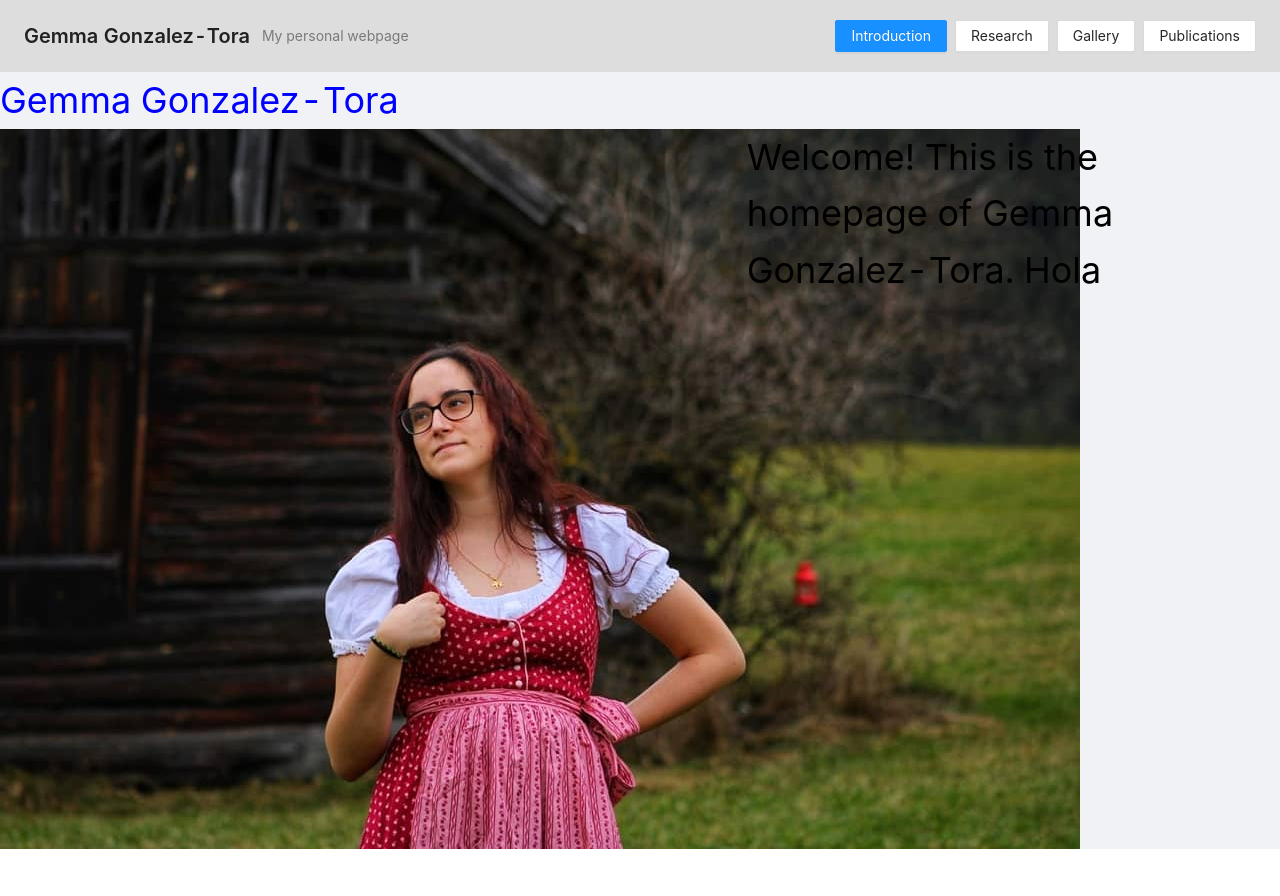
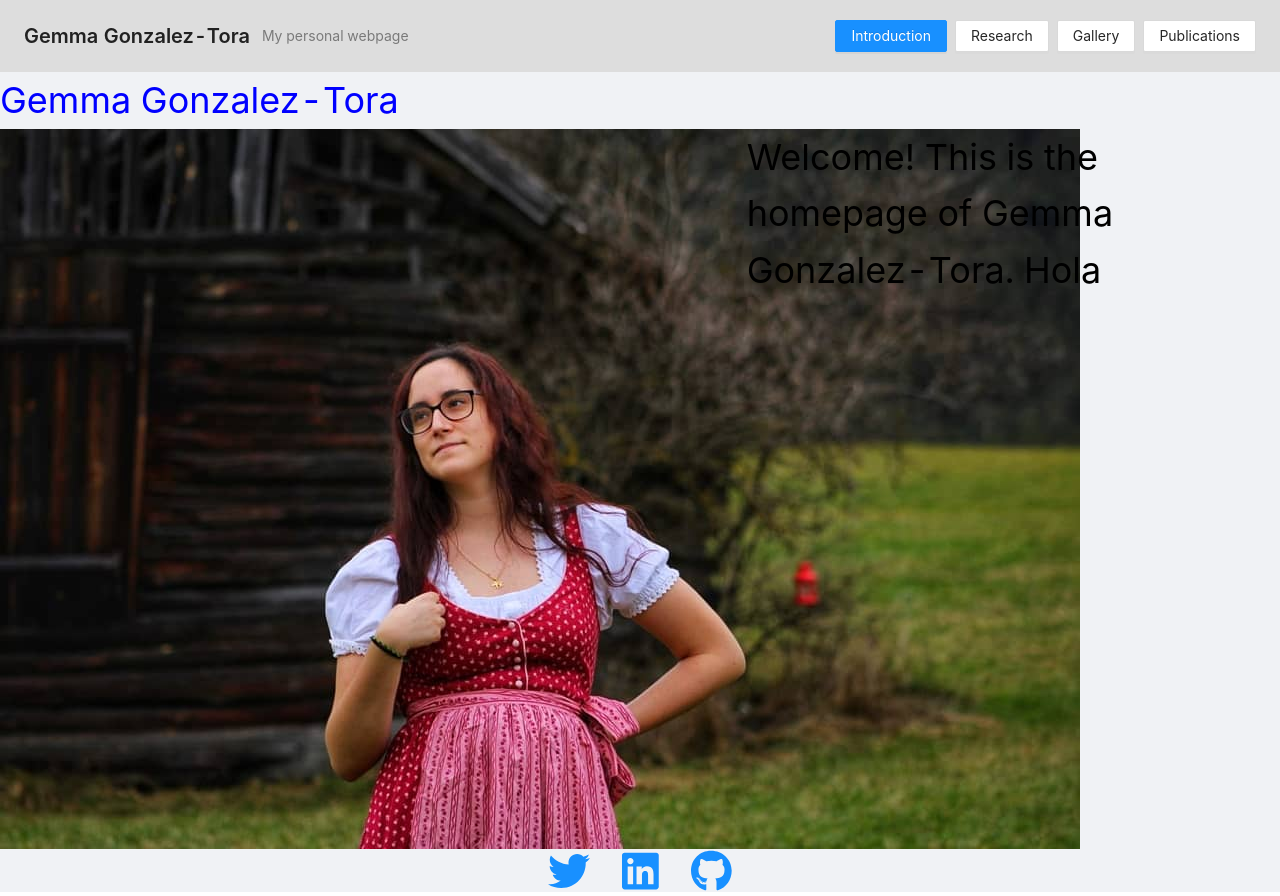
Before and after one commit to gemmagt/gemmagonzaleztora, a React (Create React App) app: page / in a window 1280 px wide. Before the commit the page ends 849 px from the top, so only its background shows below. Built offline with nearby package versions, Linux system fonts and the light colour scheme.

Commit message:
iconos pdf drive

```diff
--- a/package.json
+++ b/package.json
@@ -3,6 +3,10 @@
   "version": "0.1.0",
   "private": true,
   "dependencies": {
+    "@fortawesome/fontawesome-svg-core": "^6.2.0",
+    "@fortawesome/free-brands-svg-icons": "^6.2.0",
+    "@fortawesome/free-solid-svg-icons": "^6.2.0",
+    "@fortawesome/react-fontawesome": "^0.2.0",
     "@testing-library/jest-dom": "^5.14.1",
     "@testing-library/react": "^11.2.7",
     "@testing-library/user-event": "^12.8.3",
--- a/src/components/introduction/index.js
+++ b/src/components/introduction/index.js
@@ -1,6 +1,8 @@
 import "./index.css";
-import { Row, Col } from 'antd';
+import { Row, Col, Button } from 'antd';
 import mephoto from '../../assets/dirndl1.jpg';
+import {FontAwesomeIcon} from "@fortawesome/react-fontawesome";
+import {faTwitter, faLinkedin, faGithub} from "@fortawesome/free-brands-svg-icons";
 
 function Introduction() {
   return (
@@ -23,7 +25,24 @@ function Introduction() {
           </div>
         </Col>
       </Row>
-      </>
+      <Row justify="center">
+        <Col>
+          <Button type="link" href="https://twitter.com/6em25" target="_blank">
+            <FontAwesomeIcon size="3x" icon={faTwitter}/>
+          </Button>
+        </Col>
+         <Col>
+          <Button type="link" href="https://www.linkedin.com/in/gemma-gonz%C3%A1lez-i-tor%C3%A0-3990b666/" target="_blank">
+            <FontAwesomeIcon size="3x" icon={faLinkedin}/>
+          </Button>
+        </Col>
+        <Col>
+          <Button type="link" href="https://github.com/gemmagt" target="_blank">
+            <FontAwesomeIcon size="3x" icon={faGithub}/>
+          </Button>
+        </Col>
+      </Row>
+    </>
   );
 }
 
--- a/src/components/publications/index.js
+++ b/src/components/publications/index.js
@@ -3,6 +3,11 @@ import { List, Button, Row, Col} from 'antd';
 
 function Publications() {
   const data=[
+      {
+      title: "The effect of winds on atmospheric layers of red supergiants, I. Modeling for interferometric observations",
+      subtitle: "Gonzalez-Tora et al. 2022  A&A, Volume 658, id.A117, 8 pp.",
+      link: "https://drive.google.com/file/d/1FkdycPsETWXm9qVgq9-7pXtCsuH7h54X/view?usp=sharing"
+    },
     {
       title: "MUSE crowded field 3D spectroscopy in NGC 300. II. Quantitative spectroscopy of BA-type supergiants",
       subtitle: "Gonzalez-Tora et al. 2022  A&A, Volume 658, id.A117, 8 pp.",
--- a/src/components/research/index.css
+++ b/src/components/research/index.css
@@ -1,4 +1,4 @@
-.publications-title{
+.research-title{
 	color:  black;
-	font-size: 30px;
+	font-size: 36px;
 }
--- a/src/components/research/index.js
+++ b/src/components/research/index.js
@@ -1,5 +1,6 @@
 import "./index.css";
 import { Row, Col} from 'antd';
+//import CV from "../../assets/CV.pdf";
 
 function Research() {
   return (
@@ -7,10 +8,11 @@ function Research() {
       <Row justify="center">
         <Col span={24}>
           <div className="research-title">
-           Here is my Cv
+           Here is my CV
           </div>
         </Col>
       </Row>
+
 
      </>
   );
```
Also changed, not shown: 2 other files (tests, documents, lock files or other folders).
